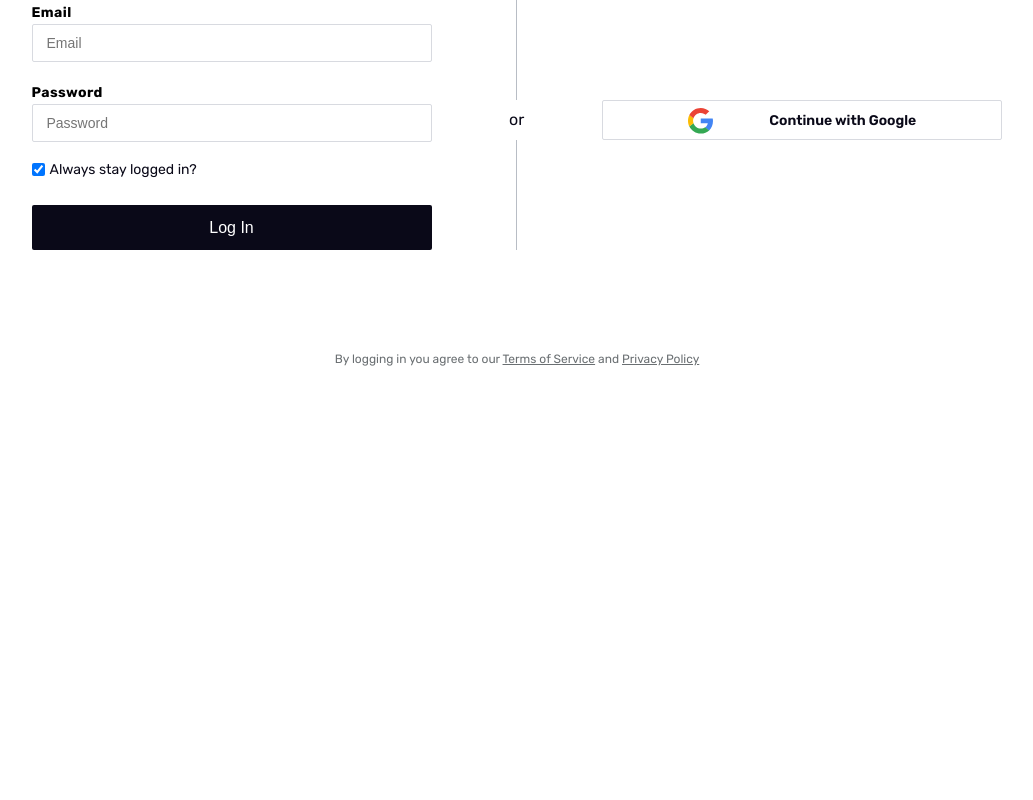
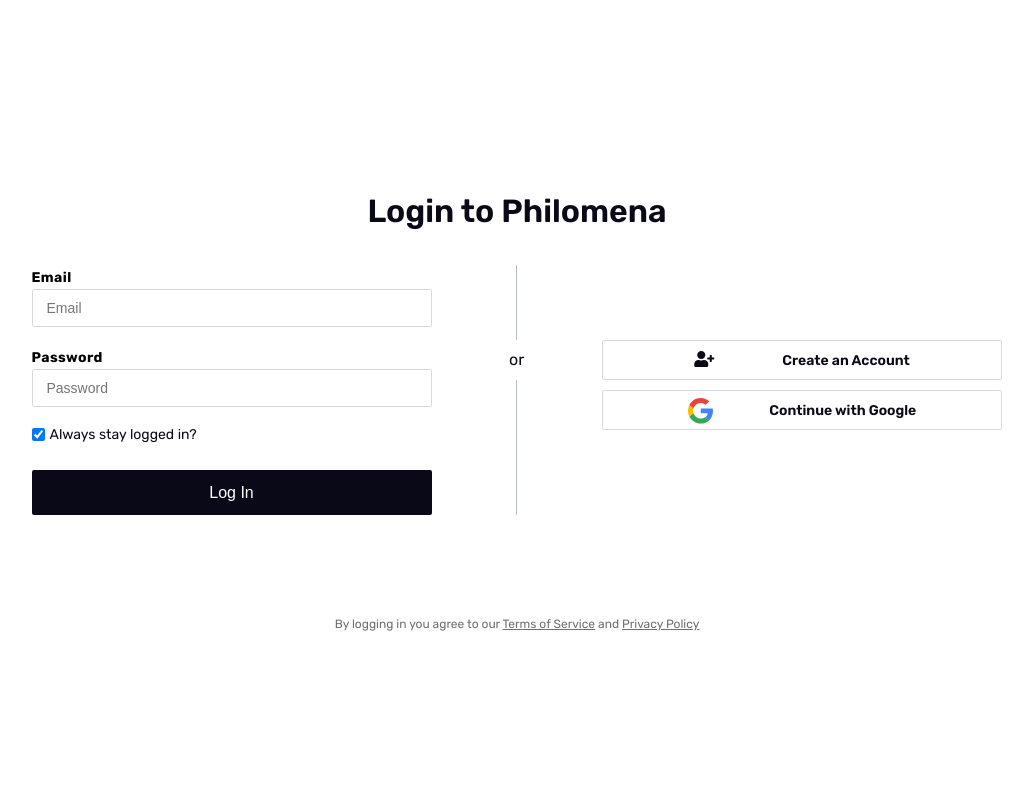
Before and after one commit to junyi-xie/philomena, a PHP site: page /login.php in a window 1280 px wide. Shown: the whole page, without its empty margins (123-1156 px from the left). Run offline with PHP 8.4, Linux system fonts and the light colour scheme; some libraries are stand-ins or nearby versions.

Commit message:
Fixed login.

```diff
--- a/assets/scss/style.css
+++ b/assets/scss/style.css
@@ -334,6 +334,13 @@
   text-decoration: underline;
 }
 
+#authentication__container {
+  display: -ms-grid;
+  display: grid;
+  place-items: center;
+  height: 100vh;
+}
+
 #authentication__verification {
   border-right: thin solid #b8bdc5;
 }
@@ -379,6 +386,23 @@
   .authentication__wrapper {
     width: 25rem;
   }
+}
+
+.authentication__heading {
+  width: 100%;
+  display: -webkit-box;
+  display: -ms-flexbox;
+  display: flex;
+  -webkit-box-pack: center;
+      -ms-flex-pack: center;
+          justify-content: center;
+  margin: 20px 0 30px;
+}
+
+.authentication__heading .authentication__title {
+  font-size: 2em;
+  font-weight: 600;
+  color: #0a0918;
 }
 
 .button__auth_connect {
--- /dev/null
+++ b/dashboard.php
@@ -0,0 +1,5 @@
+<?php
+
+echo '<h1?>Hello!</h1>';
+
+?>
--- a/login.php
+++ b/login.php
@@ -32,9 +32,17 @@
 
         include_once( INC . '/header.php');
 
+        echo '<div  id="authentication__container">';
+
         flashMessage('signin');
 
         echo '<div class="container">
+
+                <div class="authentication__heading">
+
+                    <h2 class="authentication__title">Login to Philomena</h2>
+
+                </div>
 
                 <div class="row" id="authentication__wrapper">
 
@@ -78,6 +86,14 @@
 
                             <div class="authentication__wrapper">
 
+                                <a class="button button__auth_connect" href="signup.php">
+
+                                    <div class="auth__icon"><i class="fas fa-user-plus"></i></div>
+
+                                    <div class="auth__message">Create an Account</div>
+
+                                </a>
+
                                 <a class="button button__auth_connect" href="signup.php?go=google">
 
                                     <div class="auth__icon"><svg viewBox="0 0 256 262"><path d="M255.878 133.451c0-10.734-.871-18.567-2.756-26.69H130.55v48.448h71.947c-1.45 12.04-9.283 30.172-26.69 42.356l-.244 1.622 38.755 30.023 2.685.268c24.659-22.774 38.875-56.282 38.875-96.027" fill="#4285F4"/><path d="M130.55 261.1c35.248 0 64.839-11.605 86.453-31.622l-41.196-31.913c-11.024 7.688-25.82 13.055-45.257 13.055-34.523 0-63.824-22.773-74.269-54.25l-1.531.13-40.298 31.187-.527 1.465C35.393 231.798 79.49 261.1 130.55 261.1" fill="#34A853"/><path d="M56.281 156.37c-2.756-8.123-4.351-16.827-4.351-25.82 0-8.994 1.595-17.697 4.206-25.82l-.073-1.73L15.26 71.312l-1.335.635C5.077 89.644 0 109.517 0 130.55s5.077 40.905 13.925 58.602l42.356-32.782" fill="#FBBC05"/><path d="M130.55 50.479c24.514 0 41.05 10.589 50.479 19.438l36.844-35.974C195.245 12.91 165.798 0 130.55 0 79.49 0 35.393 29.301 13.925 71.947l42.211 32.783c10.59-31.477 39.891-54.251 74.414-54.251" fill="#EB4335"/></svg></div>
@@ -100,13 +116,15 @@
 
                 </div>
 
+            </div>
+
         </div>';
 
         include_once( INC . '/footer.php');
 
     } else {
 
-        // header("Location:");
-        exit('You are being redirected...');
+        header("Location: dashboard.php?from=login&method=email&auth=false");
+        die('You are being redirected...');
     }
 ?>
```
Also changed, not shown: assets/scss/_admin.scss (+18 -0 lines), 1 other file. Lines whose indentation alone changed are shown as unchanged.
